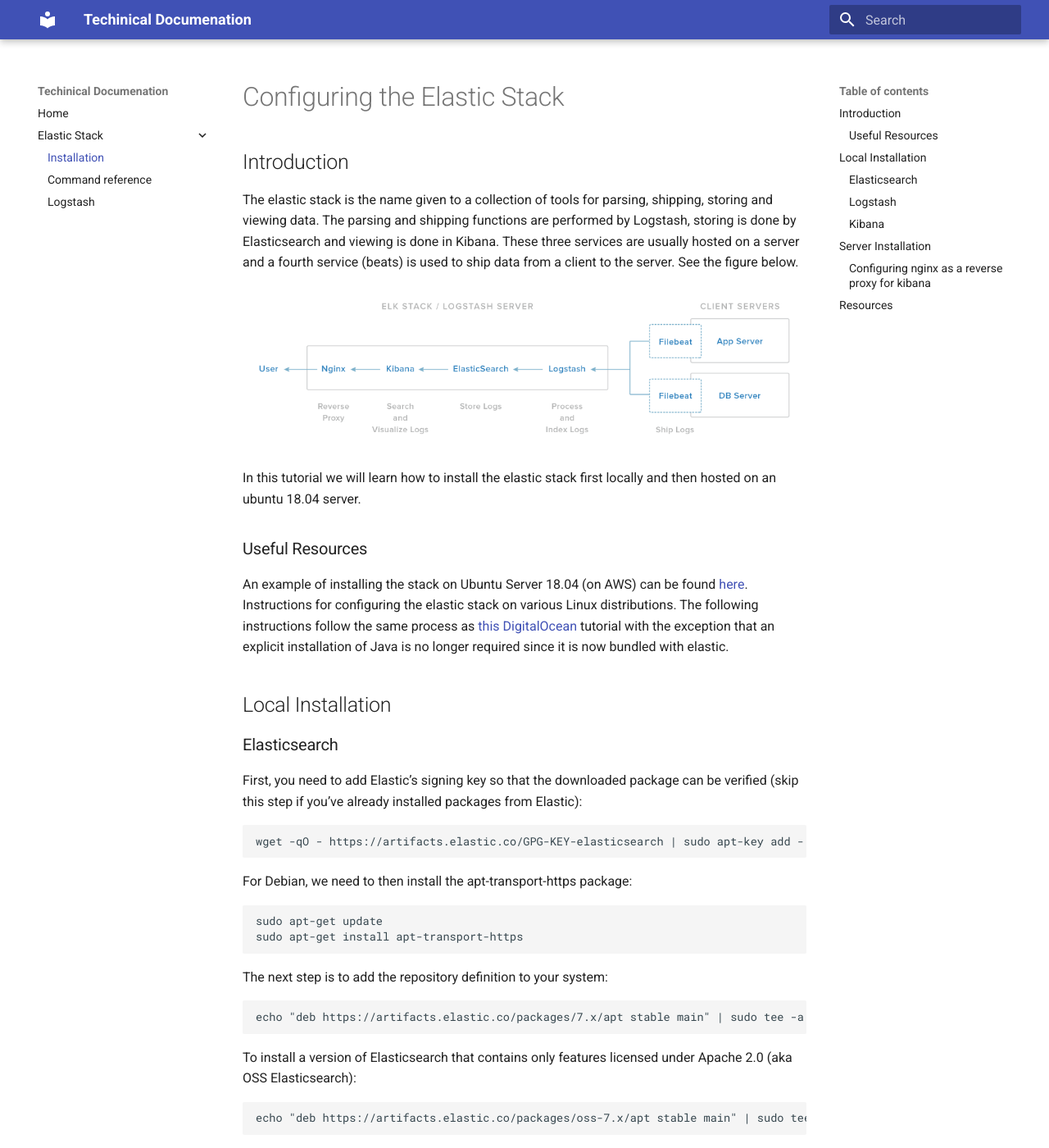
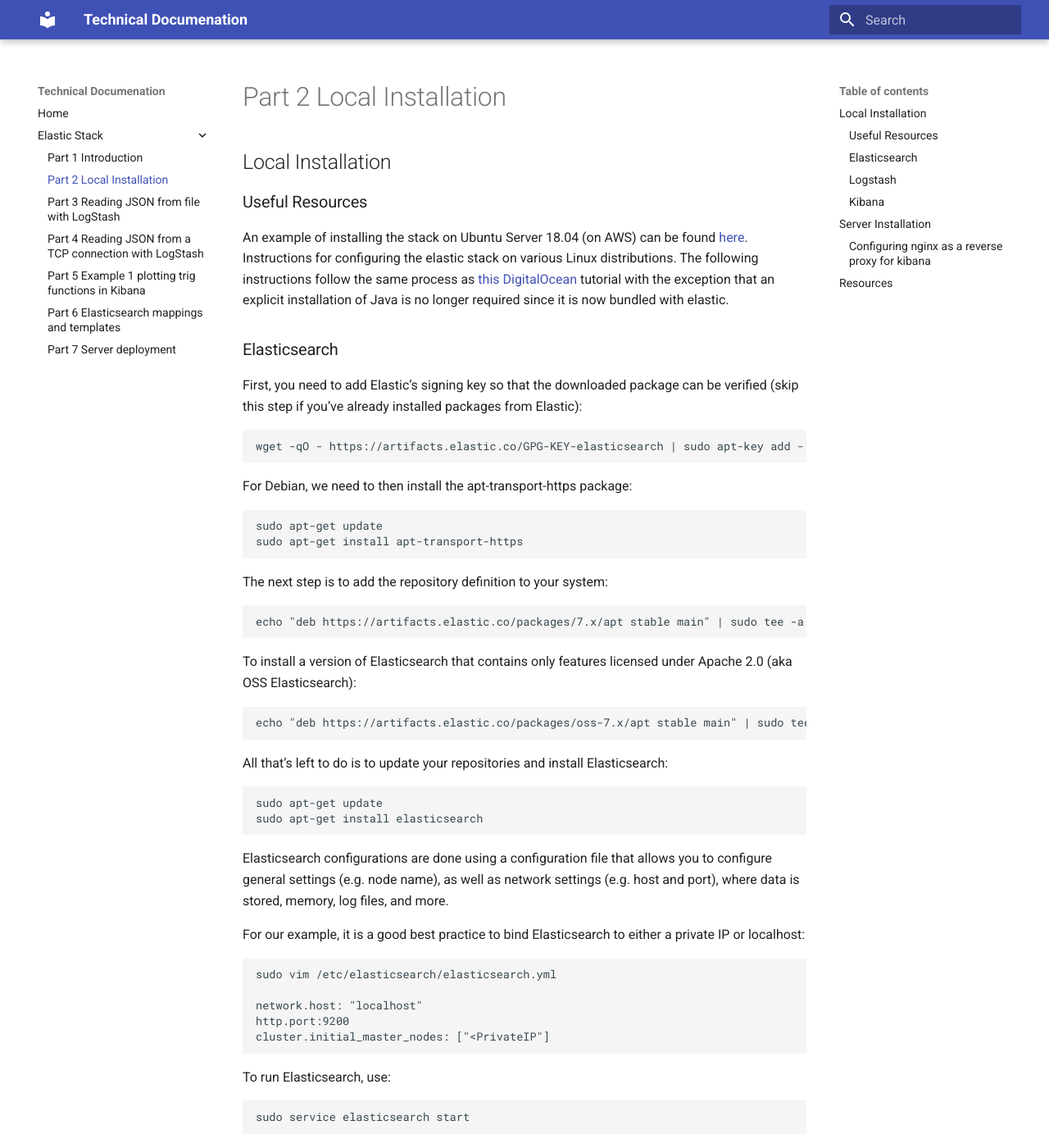
Before and after one commit to DanAyres/tech_docs, an MkDocs documentation site: the page built from docs/elastic-stack/Part2-LocalInstallation.md, in a window 1280 px wide and 1400 px high. Shown: the whole window at 82% size. Built offline with MkDocs 1.6.1 and Material for MkDocs 9.7.7, drawn with Linux system fonts in a browser that asks for light colours.

Commit message:
reorganised elastic-stack tutorial

```diff
--- a/docs/elastic-stack/configuration.md
+++ b/docs/elastic-stack/Part2-LocalInstallation.md
@@ -1,21 +1,11 @@
-# Configuring the Elastic Stack
+## Local Installation
 
-## Introduction
-
-The elastic stack is the name given to a collection of tools for parsing, shipping, storing and viewing data. The parsing and shipping functions are performed by Logstash,
-storing is done by Elasticsearch and viewing is done in Kibana. These three services are usually hosted on a server and a fourth service (beats) is used to ship data from a client to the server. See the figure below.
-
-
-![elk-infrastructure.png](img/elk-infrastructure.png)
-
-In this tutorial we will learn how to install the elastic stack first locally and then hosted on an ubuntu 18.04 server.
 
 ### Useful Resources
 
 An example of installing the stack on Ubuntu Server 18.04 (on AWS) can be found [here](https://logz.io/learn/complete-guide-elk-stack/#installing-elk).
 Instructions for configuring the elastic stack on various Linux distributions. The following instructions follow the same process as [this DigitalOcean](https://www.digitalocean.com/community/tutorials/how-to-install-elasticsearch-logstash-and-kibana-elk-stack-on-ubuntu-14-04) tutorial with the exception that an explicit installation of Java is no longer required since it is now bundled with elastic.
 
-## Local Installation
 
 
 ### Elasticsearch
--- a/mkdocs.yml
+++ b/mkdocs.yml
@@ -1,13 +1,17 @@
-site_name: Techinical Documenation
+site_name: Technical Documenation
 theme:
   name: material
 
 nav:
     - Home: 'index.md'
     - Elastic Stack:
-        - Installation: 'elastic-stack/configuration.md'
-        - Command reference: 'elastic-stack/elastic_reference.md'
-        - Logstash: 'elastic-stack/Logstash.md'
+        - Part 1 Introduction: 'elastic-stack/Part1-Introduction.md'
+        - Part 2 Local Installation: 'elastic-stack/Part2-LocalInstallation.md'
+        - Part 3 Reading JSON from file with LogStash: 'elastic-stack/Part3-JsonFromFile.md'
+        - Part 4 Reading JSON from a TCP connection with LogStash: 'elastic-stack/Part4-JsonOverTcp.md'
+        - Part 5 Example 1 plotting trig functions in Kibana: 'elastic-stack/Part5-Example1-trig.md'
+        - Part 6 Elasticsearch mappings and templates: 'elastic-stack/Part6-ElasticMappings.md'
+        - Part 7 Server deployment: 'elastic-stack/Part7-ServerDeployment.md'
 
 # Extensions
 markdown_extensions:
```
Also changed, not shown: docs/elastic-stack/Part1-Introduction.md (added, +9 -0 lines), docs/elastic-stack/Part3-JsonFromFile.md (renamed from docs/elastic-stack/Logstash.md, +0 -28 lines), docs/elastic-stack/Part4-JsonOverTcp.md (added, +9 -0 lines), docs/elastic-stack/Part5-Example1-trig.md (added, +13 -0 lines), docs/elastic-stack/Part6-ElasticMappings.md (added), docs/elastic-stack/Part7-ServerDeployment.md (added).
